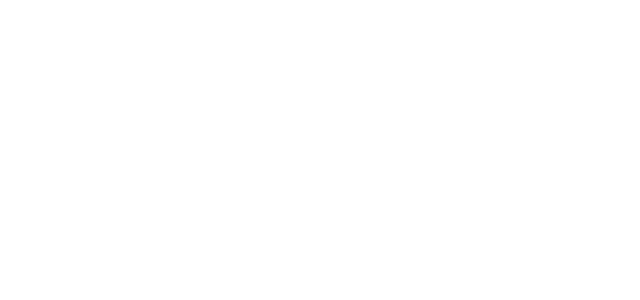
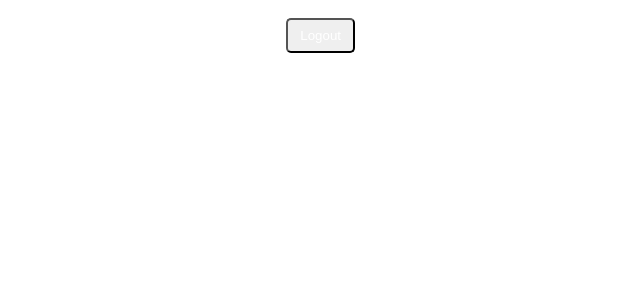
Before and after one commit to Kaushal185/DigiBank, an Angular app: page /home/1 in a window 1280 px wide. Before the commit this address led to /. Shown: the top 300 px of the page, without its empty margins (45-685 px from the left). Built offline with nearby package versions, Linux system fonts and the light colour scheme; data requests are answered from the project's data file.

Commit message:
navigation bar functionality completed along with stack of url parameters in which username is accessible everywhere

```diff
--- a/src/app/account-details/account-details.component.ts
+++ b/src/app/account-details/account-details.component.ts
@@ -17,8 +17,8 @@ export class AccountDetailsComponent implements OnInit {
 
   ngOnInit(): void {
     // Get the username from the URL parameter
-    this.route.paramMap.subscribe((params) => {
-      this.username = params.get('username') || '';
+    this.route.parent?.params.subscribe((params) => {
+      this.username = params['username'] || '';
       // Fetch accounts based on the username
       this.accountService.fetchAccountsByUsername(this.username).subscribe(
         (data: any[]) => {
--- a/src/app/auth.service.ts
+++ b/src/app/auth.service.ts
@@ -31,7 +31,7 @@ export class AuthService {
         if (isValid) {
           // Save authentication token to localStorage
           localStorage.setItem('authToken', 'yourAuthTokenHere');
-          this.router.navigate(['/account-details', username]);
+          this.router.navigate(['/home', username]);
           // Update isLoggedInValue based on authentication result
           this.isLoggedInValue = true;
         }
--- a/src/app/home/home.component.html
+++ b/src/app/home/home.component.html
@@ -1 +1,2 @@
 <app-navbar></app-navbar>
+<router-outlet></router-outlet>
--- a/src/app/home/home.component.ts
+++ b/src/app/home/home.component.ts
@@ -1,10 +1,32 @@
 import { Component } from '@angular/core';
-
+import { AccountService } from '../account.service';
+import { ActivatedRoute } from '@angular/router';
 @Component({
   selector: 'app-home',
   templateUrl: './home.component.html',
-  styleUrls: ['./home.component.css']
+  styleUrls: ['./home.component.css'],
 })
 export class HomeComponent {
+  accounts: any[] = [];
+  username: string = '';
 
+  constructor(
+    private accountService: AccountService,
+    private route: ActivatedRoute
+  ) {}
+  ngOnInit(): void {
+    // Get the username from the URL parameter
+    this.route.paramMap.subscribe((params) => {
+      this.username = params.get('username') || '';
+      // Fetch accounts based on the username
+      this.accountService.fetchAccountsByUsername(this.username).subscribe(
+        (data: any[]) => {
+          this.accounts = data;
+        },
+        (error) => {
+          console.error('Error fetching data:', error);
+        }
+      );
+    });
+  }
 }
--- a/src/app/navbar/navbar.component.css
+++ b/src/app/navbar/navbar.component.css
@@ -1,5 +1,5 @@
 nav {
-    background-color: #333;
+    background-color: #fff;
     padding: 10px;
 
     ul {
@@ -19,7 +19,7 @@ nav {
           transition: background-color 0.3s;
 
           &:hover {
-            background-color: #555;
+            background-color: #fff;
           }
         }
       }
--- a/src/app/navbar/navbar.component.html
+++ b/src/app/navbar/navbar.component.html
@@ -2,8 +2,8 @@
 <nav>
   <ul>
     <li><a routerLink="/home">Home</a></li>
-    <li><a routerLink="/account-details">Account Details</a></li>
-    <li><a routerLink="/transer">Home</a></li>
+    <li><a routerLink="account-details">Account Details</a></li>
+    <li><a routerLink="transfer">Transfer</a></li>
 
     <li><button (click)="logout()">Logout</button></li>
   </ul>
```
Also changed, not shown: src/app/app-routing.module.ts (+12 -6 lines).
